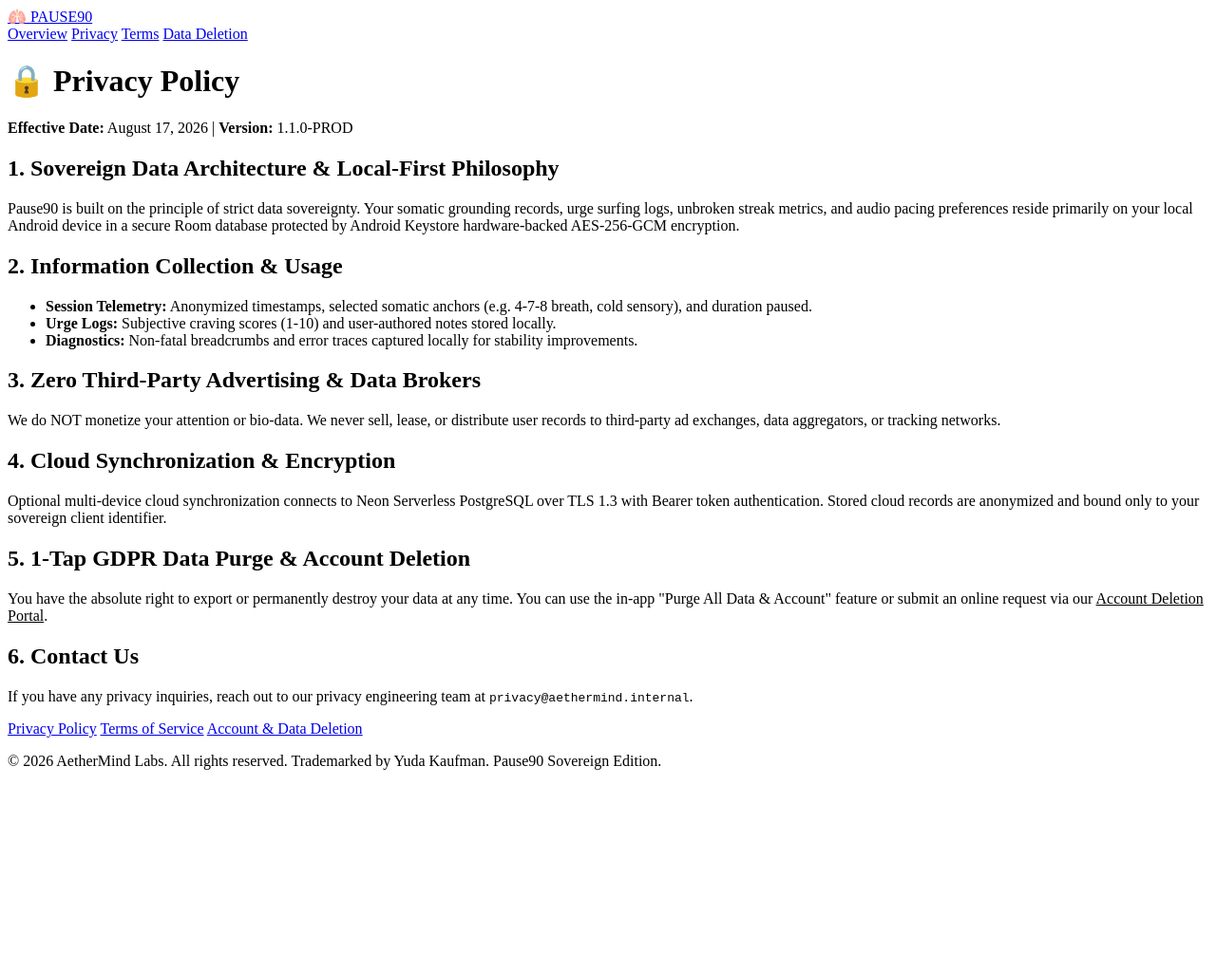
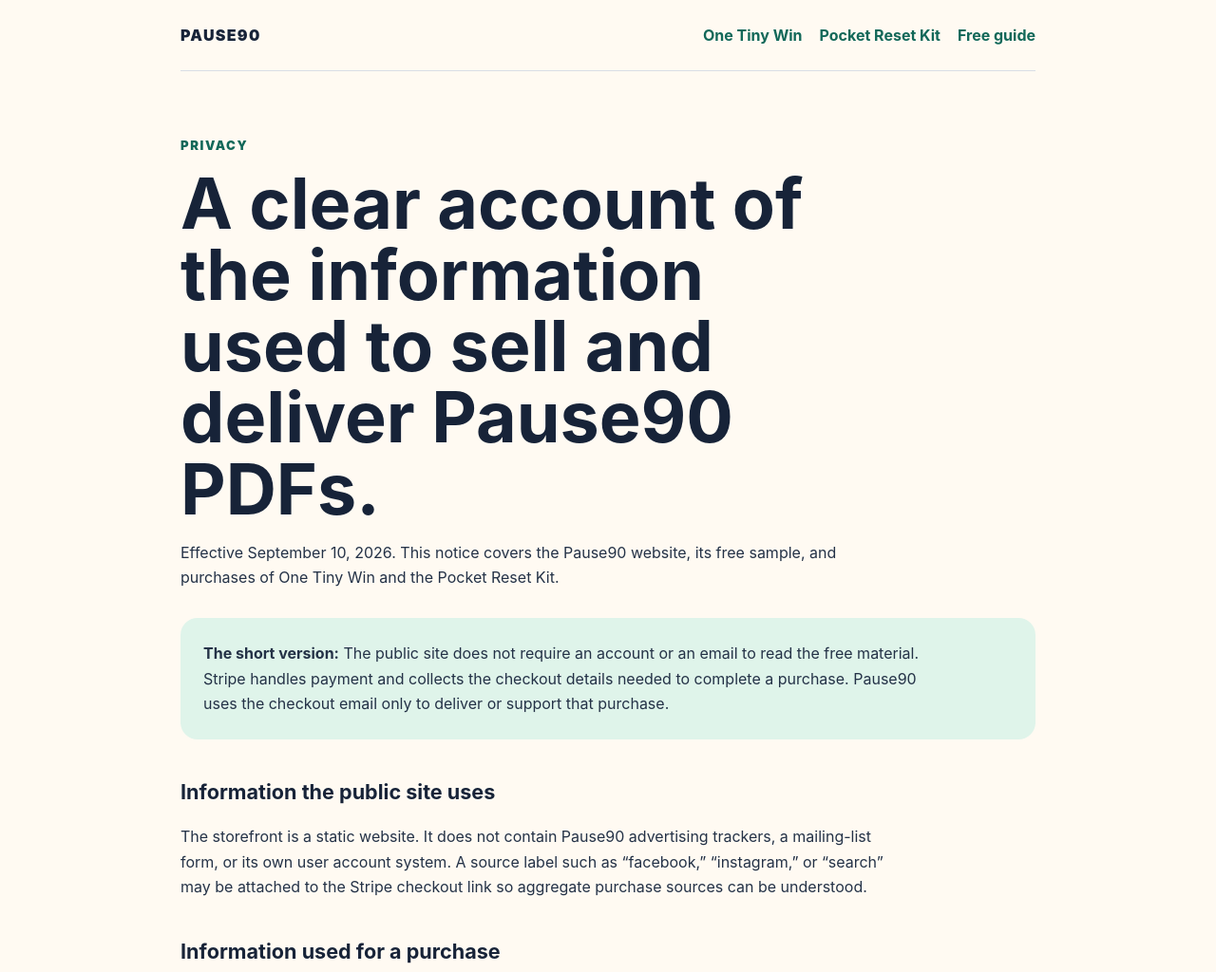
Before and after one commit to Arigitshub/pause90-privacy-page, a website: page index.html in a window 1280 px wide. Shown: the top 1024 px of the page at 95% size. Before the commit the page ends 827 px from the top, so only its background shows below. Drawn offline with Linux system fonts and the light colour scheme.

Commit message:
Replace broken legacy privacy page

```diff
--- a/index.html
+++ b/index.html
@@ -1,57 +1,84 @@
-<!DOCTYPE html>
+<!doctype html>
 <html lang="en">
 <head>
-  <meta charset="UTF-8">
-  <meta name="viewport" content="width=device-width, initial-scale=1.0">
+  <meta charset="utf-8">
+  <meta name="viewport" content="width=device-width,initial-scale=1">
   <meta name="google-site-verification" content="VolPQGppDYxaW6OhyPqMJnK6ATBfXzJVF89FScz7jMM">
-  <title>Privacy Policy — Pause90 Sovereign Somatic Engine</title>
-  <link rel="stylesheet" href="style.css">
+  <meta name="robots" content="index,follow">
+  <meta name="description" content="Privacy information for the Pause90 website and digital PDF purchases.">
+  <link rel="canonical" href="https://arigitshub.github.io/pause90-privacy-page/">
+  <title>Privacy | Pause90</title>
+  <style>
+    :root { color-scheme: light; --ink: #243247; --muted: #667386; --navy: #172338; --paper: #fffaf2; --card: #fff; --mint: #dff4ea; --line: #d8dde5; --green: #126859; }
+    * { box-sizing: border-box; }
+    body { margin: 0; color: var(--ink); background: var(--paper); font-family: Inter, ui-sans-serif, system-ui, -apple-system, BlinkMacSystemFont, "Segoe UI", sans-serif; line-height: 1.65; }
+    .shell { width: min(900px, calc(100% - 40px)); margin: auto; }
+    header { display: flex; justify-content: space-between; align-items: center; gap: 20px; padding: 24px 0; border-bottom: 1px solid var(--line); }
+    .brand { color: var(--navy); font-weight: 900; letter-spacing: .08em; text-decoration: none; }
+    nav { display: flex; flex-wrap: wrap; gap: 18px; }
+    a { color: var(--green); }
+    nav a { font-weight: 700; text-decoration: none; }
+    main { padding: 54px 0 70px; }
+    .eyebrow { color: var(--green); font-size: .82rem; font-weight: 900; letter-spacing: .12em; text-transform: uppercase; }
+    h1 { max-width: 720px; margin: 10px 0 14px; color: var(--navy); font-size: clamp(2.4rem, 7vw, 4.6rem); line-height: 1.02; }
+    h2 { margin: 38px 0 10px; color: var(--navy); font-size: 1.35rem; }
+    p, li { max-width: 760px; }
+    .summary { margin: 30px 0; padding: 24px; background: var(--mint); border-radius: 18px; }
+    .summary p { margin: 0; }
+    li { margin: 9px 0; }
+    footer { padding: 24px 0 40px; border-top: 1px solid var(--line); color: var(--muted); font-size: .88rem; }
+    @media (max-width: 620px) { header { align-items: flex-start; flex-direction: column; } }
+  </style>
 </head>
 <body>
-  <header>
-    <a href="index.html" class="brand"><span>🫁</span> PAUSE90</a>
-    <nav>
-      <a href="index.html">Overview</a>
-      <a href="privacy.html">Privacy</a>
-      <a href="terms.html">Terms</a>
-      <a href="delete-account.html">Data Deletion</a>
+  <header class="shell">
+    <a class="brand" href="one-tiny-win.html">PAUSE90</a>
+    <nav aria-label="Main navigation">
+      <a href="one-tiny-win.html">One Tiny Win</a>
+      <a href="kit.html">Pocket Reset Kit</a>
+      <a href="make-a-task-smaller.html">Free guide</a>
     </nav>
   </header>
 
-  <main class="content-page">
-    <h1>🔒 Privacy Policy</h1>
-    <p><strong>Effective Date:</strong> August 17, 2026 | <strong>Version:</strong> 1.1.0-PROD</p>
+  <main class="shell">
+    <p class="eyebrow">Privacy</p>
+    <h1>A clear account of the information used to sell and deliver Pause90 PDFs.</h1>
+    <p>Effective September 10, 2026. This notice covers the Pause90 website, its free sample, and purchases of One Tiny Win and the Pocket Reset Kit.</p>
 
-    <h2>1. Sovereign Data Architecture & Local-First Philosophy</h2>
-    <p>Pause90 is built on the principle of strict data sovereignty. Your somatic grounding records, urge surfing logs, unbroken streak metrics, and audio pacing preferences reside primarily on your local Android device in a secure Room database protected by Android Keystore hardware-backed AES-256-GCM encryption.</p>
+    <div class="summary">
+      <p><strong>The short version:</strong> The public site does not require an account or an email to read the free material. Stripe handles payment and collects the checkout details needed to complete a purchase. Pause90 uses the checkout email only to deliver or support that purchase.</p>
+    </div>
 
-    <h2>2. Information Collection & Usage</h2>
+    <h2>Information the public site uses</h2>
+    <p>The storefront is a static website. It does not contain Pause90 advertising trackers, a mailing-list form, or its own user account system. A source label such as “facebook,” “instagram,” or “search” may be attached to the Stripe checkout link so aggregate purchase sources can be understood.</p>
+
+    <h2>Information used for a purchase</h2>
+    <p>Stripe processes checkout and may collect your email address, payment details, billing information, and technical information under Stripe's own terms and privacy practices. Pause90 can access the resulting order record, including the checkout email, purchase amount, payment status, and the product purchased. Pause90 does not receive your complete card number.</p>
+
+    <h2>PDF delivery and support</h2>
+    <p>After verified payment, Stripe redirects to a protected download service that checks the order before returning the purchased PDF. The checkout email may also be used to send the purchased PDF or help restore access. It is not added to a marketing list through this purchase flow.</p>
+
+    <h2>Service providers</h2>
     <ul>
-      <li><strong>Session Telemetry:</strong> Anonymized timestamps, selected somatic anchors (e.g. 4-7-8 breath, cold sensory), and duration paused.</li>
-      <li><strong>Urge Logs:</strong> Subjective craving scores (1-10) and user-authored notes stored locally.</li>
-      <li><strong>Diagnostics:</strong> Non-fatal breadcrumbs and error traces captured locally for stability improvements.</li>
+      <li><strong>GitHub Pages</strong> hosts the public storefront.</li>
+      <li><strong>Stripe</strong> processes payment and stores checkout records.</li>
+      <li><strong>Vercel</strong> hosts the payment-verification and protected-download service.</li>
+      <li><strong>Gmail</strong> may be used for purchase delivery and customer support.</li>
     </ul>
+    <p>These providers may process routine technical information, such as IP addresses and request logs, according to their own policies.</p>
 
-    <h2>3. Zero Third-Party Advertising & Data Brokers</h2>
-    <p>We do NOT monetize your attention or bio-data. We never sell, lease, or distribute user records to third-party ad exchanges, data aggregators, or tracking networks.</p>
+    <h2>Retention and disclosure</h2>
+    <p>Order and delivery records are retained as needed to provide the download, prevent duplicate delivery, resolve support questions, maintain financial records, and address refunds or disputes. Pause90 does not sell checkout information. Information may be disclosed when required by law or when necessary to protect the payment and delivery systems.</p>
 
-    <h2>4. Cloud Synchronization & Encryption</h2>
-    <p>Optional multi-device cloud synchronization connects to Neon Serverless PostgreSQL over TLS 1.3 with Bearer token authentication. Stored cloud records are anonymized and bound only to your sovereign client identifier.</p>
+    <h2>Your choices</h2>
+    <p>You can read the public guide and download the free sample without entering an email. For questions about an order or a request concerning information held directly by Pause90, email <a href="mailto:ari532477@gmail.com">ari532477@gmail.com</a> from the address used at checkout so the order can be matched safely. Stripe and the hosting providers handle requests concerning information they control.</p>
 
-    <h2>5. 1-Tap GDPR Data Purge & Account Deletion</h2>
-    <p>You have the absolute right to export or permanently destroy your data at any time. You can use the in-app "Purge All Data & Account" feature or submit an online request via our <a href="delete-account.html" style="color: var(--accent-emerald);">Account Deletion Portal</a>.</p>
-
-    <h2>6. Contact Us</h2>
-    <p>If you have any privacy inquiries, reach out to our privacy engineering team at <code>privacy@aethermind.internal</code>.</p>
+    <h2>Updates</h2>
+    <p>If this purchase or delivery flow changes materially, this notice will be updated and the effective date above will change.</p>
   </main>
 
-  <footer>
-    <div class="footer-links">
-      <a href="privacy.html">Privacy Policy</a>
-      <a href="terms.html">Terms of Service</a>
-      <a href="delete-account.html">Account & Data Deletion</a>
-    </div>
-    <p>&copy; 2026 AetherMind Labs. All rights reserved. Trademarked by Yuda Kaufman. Pause90 Sovereign Edition.</p>
+  <footer class="shell">
+    <span>Pause90 digital resources · Sold by Zencore · Contact: <a href="mailto:ari532477@gmail.com">ari532477@gmail.com</a></span>
   </footer>
 </body>
 </html>
```
